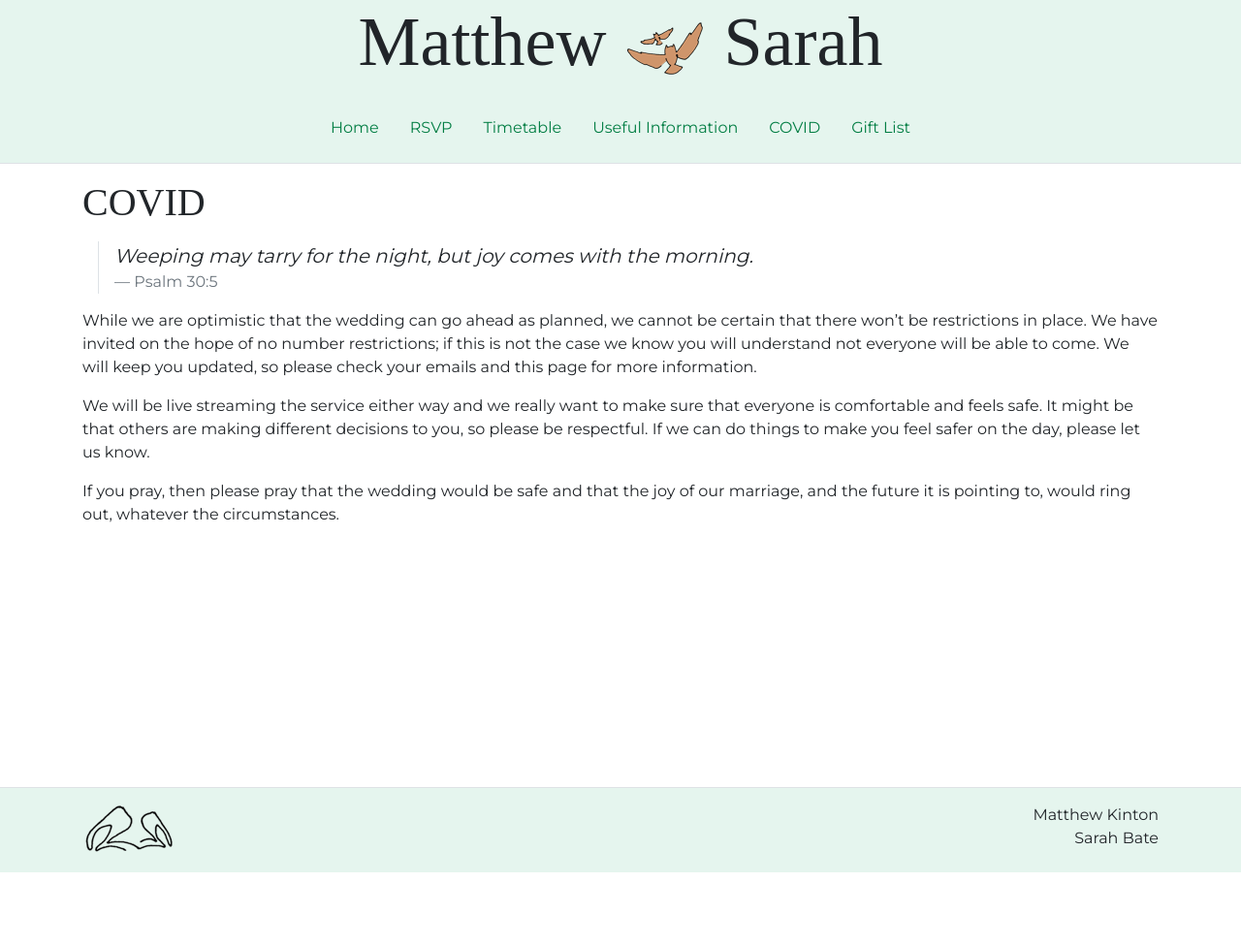
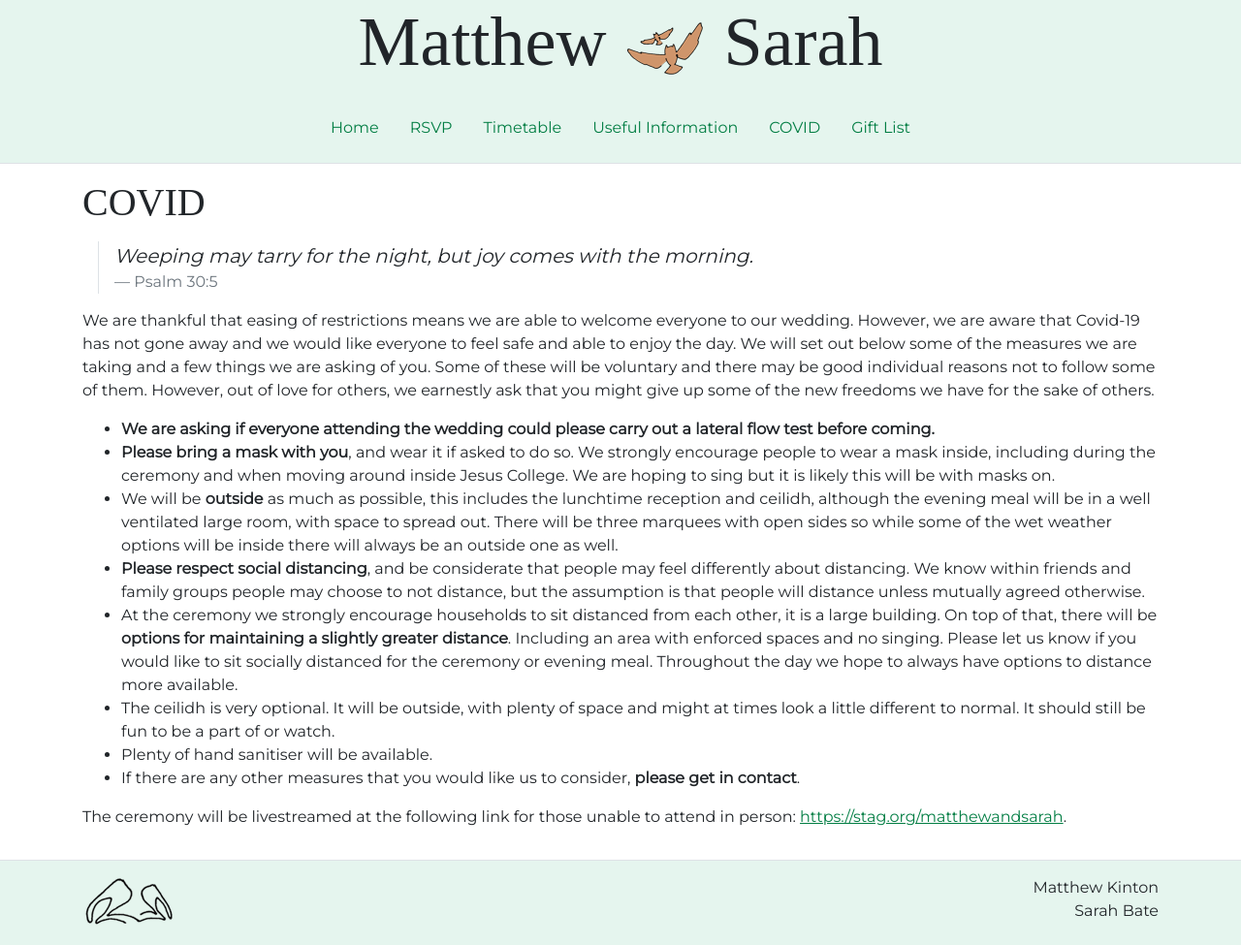
Before and after one commit to djcarter85/carterwedding, a Jekyll site: the page built from covid.html, in a window 1280 px wide. Shown: the whole page at 97% size. Built offline with Jekyll 4.4.1, drawn with Linux system fonts in a browser that asks for light colours; some web fonts are replaced; before the commit the page ends 900 px from its top, so only the background shows below that.

Commit message:
Update COVID info

```diff
--- a/covid.html
+++ b/covid.html
@@ -11,19 +11,52 @@ title: COVID
 </blockquote>
 
 <p>
-  While we are optimistic that the wedding can go ahead as planned, we cannot be certain that there won’t be
-  restrictions in place. We have invited on the hope of no number restrictions; if this is not the case we know you will
-  understand not everyone will be able to come. We will keep you updated, so please check your emails and this page for
-  more information.
+  We are thankful that easing of restrictions means we are able to welcome everyone to our wedding. However, we are
+  aware that Covid-19 has not gone away and we would like everyone to feel safe and able to enjoy the day. We will set
+  out below some of the measures we are taking and a few things we are asking of you. Some of these will be voluntary
+  and there may be good individual reasons not to follow some of them. However, out of love for others, we earnestly ask
+  that you might give up some of the new freedoms we have for the sake of others.
 </p>
 
-<p>
-  We will be live streaming the service either way and we really want to make sure that everyone is comfortable and
-  feels safe. It might be that others are making different decisions to you, so please be respectful. If we can do
-  things to make you feel safer on the day, please let us know.
-</p>
+<ul>
+  <li>
+    <strong>We are asking if everyone attending the wedding could please carry out a lateral flow test before
+      coming.</strong>
+  </li>
+  <li>
+    <strong>Please bring a mask with you</strong>, and wear it if asked to do so. We strongly encourage people to wear a
+    mask inside, including during the ceremony and when moving around inside Jesus College. We are hoping to sing but it
+    is likely this will be with masks on.
+  </li>
+  <li>
+    We will be <strong>outside</strong> as much as possible, this includes the lunchtime reception and ceilidh, although
+    the evening meal will be in a well ventilated large room, with space to spread out. There will be three marquees
+    with open sides so while some of the wet weather options will be inside there will always be an outside one as well.
+  </li>
+  <li>
+    <strong>Please respect social distancing</strong>, and be considerate that people may feel differently about
+    distancing. We know within friends and family groups people may choose to not distance, but the assumption is that
+    people will distance unless mutually agreed otherwise.
+  </li>
+  <li>
+    At the ceremony we strongly encourage households to sit distanced from each other, it is a large building. On top of
+    that, there will be <strong>options for maintaining a slightly greater distance</strong>. Including an area with
+    enforced spaces and no singing. Please let us know if you would like to sit socially distanced for the ceremony or
+    evening meal. Throughout the day we hope to always have options to distance more available.
+  </li>
+  <li>
+    The ceilidh is very optional. It will be outside, with plenty of space and might at times look a little different to
+    normal. It should still be fun to be a part of or watch.
+  </li>
+  <li>
+    Plenty of hand sanitiser will be available.
+  </li>
+  <li>
+    If there are any other measures that you would like us to consider, <strong>please get in contact</strong>.
+  </li>
+</ul>
 
 <p>
-  If you pray, then please pray that the wedding would be safe and that the joy of our marriage, and the future it is
-  pointing to, would ring out, whatever the circumstances.
+  The ceremony will be livestreamed at the following link for those unable to attend in person: <a
+    href="https://stag.org/matthewandsarah">https://stag.org/matthewandsarah</a>.
 </p>
```
